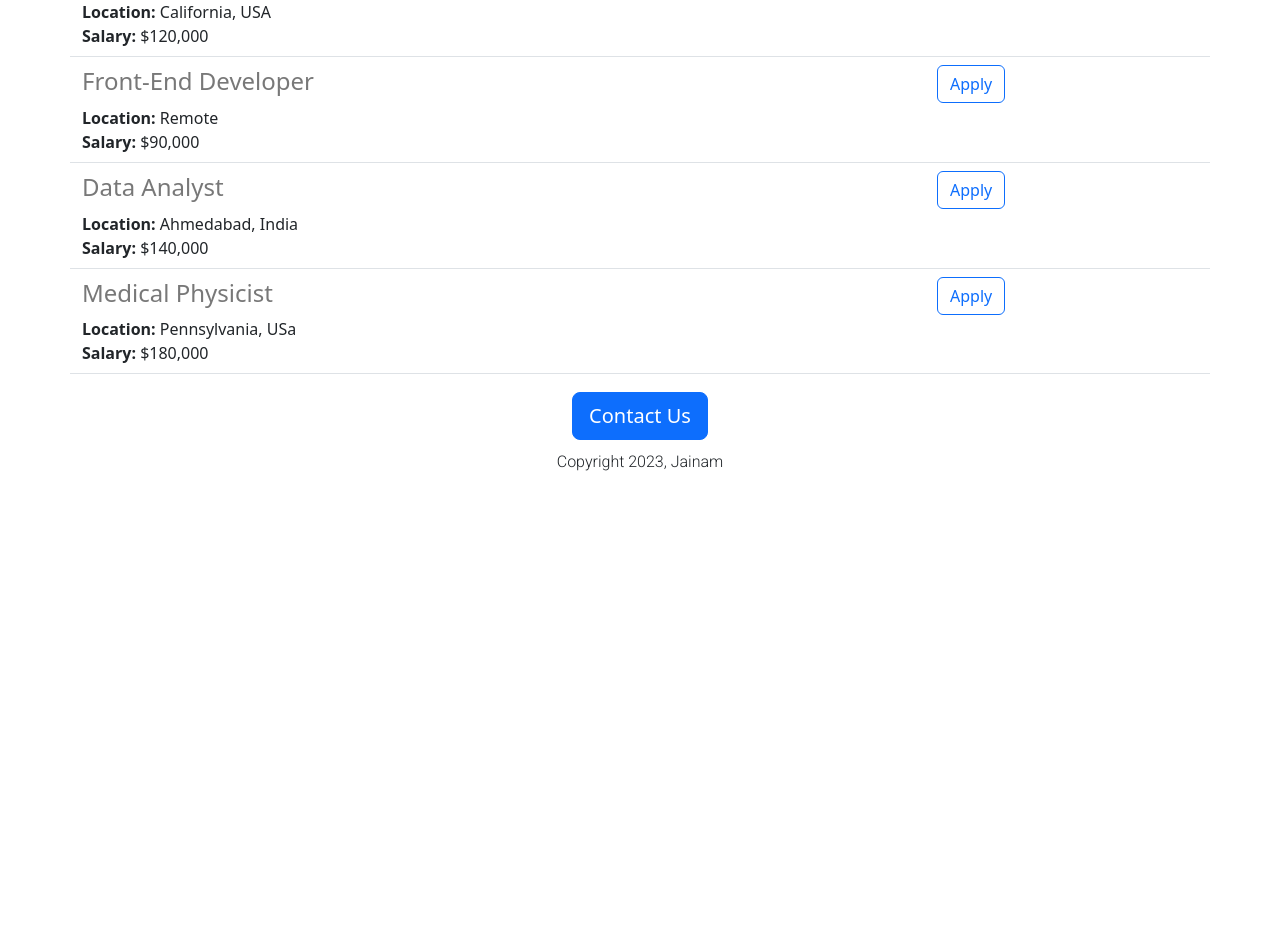
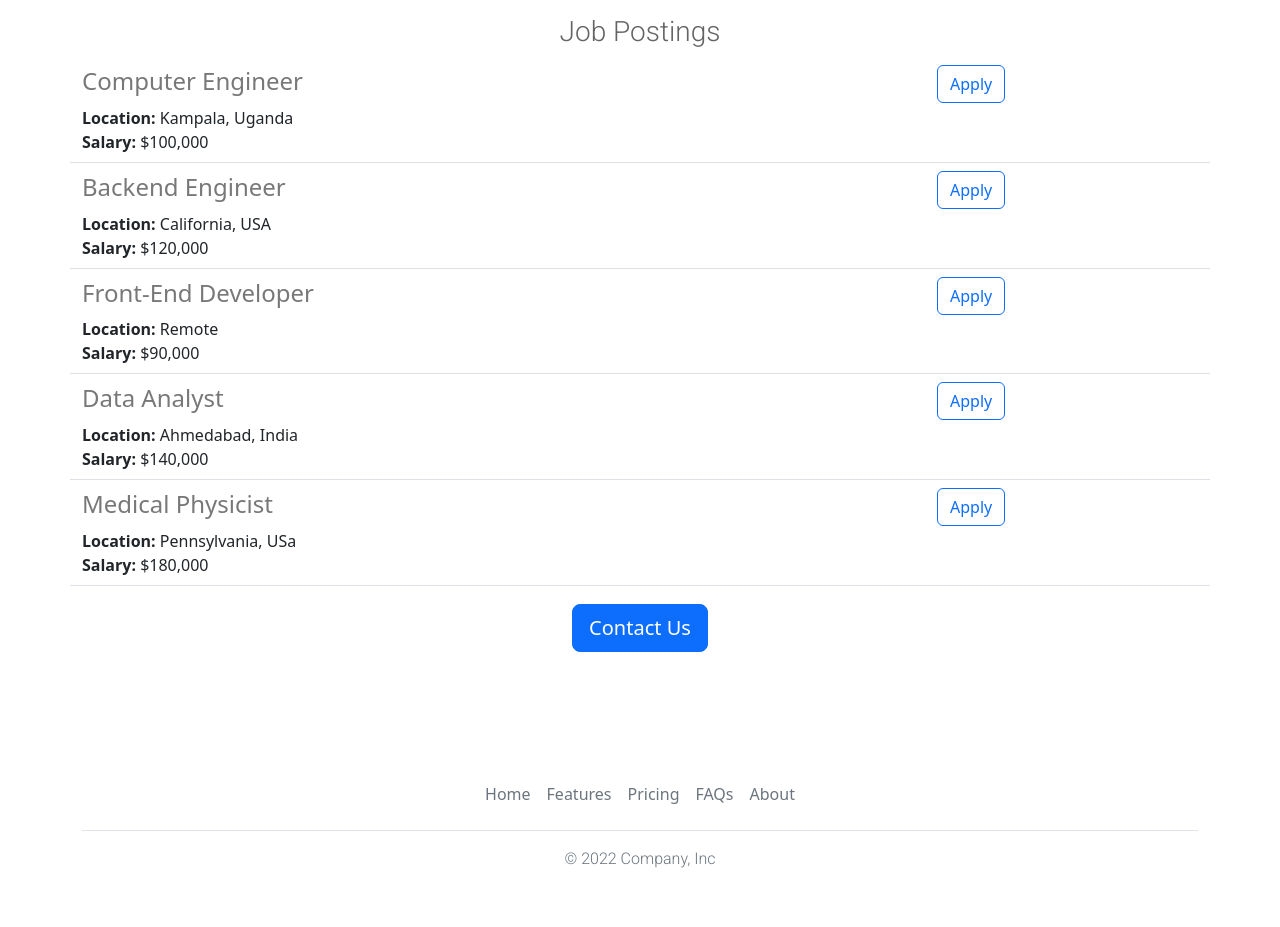
Before and after one commit to jainam12345/Python_Web, a Flask app: page / in a window 1280 px wide. Shown: the part 801-1728 px from the top of the page. Before the commit the page ends 1272 px from the top, so only its background shows below. Run offline with Flask 2, Linux system fonts and the light colour scheme.

Commit message:
Enhanced web page with css and added to render.

```diff
--- /dev/null
+++ b/templates/footer.html
@@ -0,0 +1,30 @@
+<div class="container">
+  <footer class="d-flex flex-wrap justify-content-between align-items-center py-3 my-4">
+    <div class="col-md-4 d-flex align-items-center">
+      <a href="/" class="mb-3 me-2 mb-md-0 text-muted text-decoration-none lh-1">
+        <svg class="bi" width="30" height="24"><use xlink:href="#bootstrap"/></svg>
+      </a>
+    </div>
+
+    <ul class="nav col-md-4 justify-content-end list-unstyled d-flex">
+      <li class="ms-3"><a class="text-muted" href="#"><svg class="bi" width="24" height="24"><use xlink:href="#twitter"/></svg></a></li>
+      <li class="ms-3"><a class="text-muted" href="#"><svg class="bi" width="24" height="24"><use xlink:href="#instagram"/></svg></a></li>
+      <li class="ms-3"><a class="text-muted" href="#"><svg class="bi" width="24" height="24"><use xlink:href="#facebook"/></svg></a></li>
+    </ul>
+  </footer>
+</div>
+
+<div class="b-example-divider"></div>
+
+<div class="container">
+  <footer class="py-3 my-4">
+    <ul class="nav justify-content-center border-bottom pb-3 mb-3">
+      <li class="nav-item"><a href="#" class="nav-link px-2 text-muted">Home</a></li>
+      <li class="nav-item"><a href="#" class="nav-link px-2 text-muted">Features</a></li>
+      <li class="nav-item"><a href="#" class="nav-link px-2 text-muted">Pricing</a></li>
+      <li class="nav-item"><a href="#" class="nav-link px-2 text-muted">FAQs</a></li>
+      <li class="nav-item"><a href="#" class="nav-link px-2 text-muted">About</a></li>
+    </ul>
+    <p class="text-center text-muted">&copy; 2022 Company, Inc</p>
+  </footer>
+</div>
--- a/templates/index.html
+++ b/templates/index.html
@@ -22,6 +22,7 @@
         width: 100%;
         height: 360px;
         object-fit: cover;
+        margin-bottom: 10px;
       }
       #container
       {
@@ -43,15 +44,25 @@
     </style>
   </head>
   <body>
+    {% include 'navbar.html' %}
+    <img id = "banner" src = "https://images.unsplash.com/photo-1494178270175-e96de2971df9?ixlib=rb-4.0.3&ixid=MnwxMjA3fDB8MHxwaG90by1wYWdlfHx8fGVufDB8fHx8&auto=format&fit=crop&w=1380&q=80">
     <div class="container">
-    <h1 class="text-center display-2 mb-4">Future Careers</h1>
-    <img id = "banner" src = "https://images.unsplash.com/photo-1494178270175-e96de2971df9?ixlib=rb-4.0.3&ixid=MnwxMjA3fDB8MHxwaG90by1wYWdlfHx8fGVufDB8fHx8&auto=format&fit=crop&w=1380&q=80">
-    <h2 class="text-center">
+    <h2 class="text-center" style="margin-bottom: 8px; margin-top: 8px;">
       About us
     </h2>
+      <div>
+
+        <div class="row" style="margin-bottom: 16px;">
+          <div class="col-md-6">
     <p class="text-center">
       Lorem ipsum dolor sit amet, consectetur adipiscing elit, sed do eiusmod tempor incididunt ut labore et dolore magna aliqua. Sit amet nisl suscipit adipiscing. Eget nullam non nisi est. Convallis a cras semper auctor neque. Pharetra diam sit amet nisl suscipit adipiscing. Porttitor eget dolor morbi non arcu risus quis varius quam. Imperdiet massa tincidunt nunc pulvinar sapien et. Egestas egestas fringilla phasellus faucibus.
     </p>
+          </div>
+          <div class="d-none d-md-block col-6">
+        <img src="/static/people.jpg" style="height: 320px; border-radius: 4px;">
+          </div>
+        </div>
+      </div>
       <div>
         <h3 style="text-align:center; color:rgb(100,100,100); font-family: 'Roboto', sans-serif; font-weight:'bold';">
           Job Postings
@@ -64,8 +75,8 @@
       </div>
       <div style="text-align:center;">
         <button type="button" class="btn btn-primary btn-lg" style="margin-top: 18px;">Contact Us</button>
-        <p id="bottom">Copyright 2023, Jainam</p>
       </div>
     </div>
+    {% include 'footer.html' %}
   </body>
 </html>
--- a/templates/jobs.html
+++ b/templates/jobs.html
@@ -13,7 +13,7 @@
       {% endif %}
     </div>
   <div class="col-3">
-    <button type="button" class="btn btn-outline-primary" style="margin-top: 8px;">Apply</button>
+    <a href="mailto:jainamsharma7@gmail.com?subject=Application for {{job['title']}}" type="button" class="btn btn-outline-primary" style="margin-top: 8px;">Apply</a>
   </div>
 
 </div>
--- /dev/null
+++ b/templates/navbar.html
@@ -0,0 +1,25 @@
+<nav class="navbar navbar-expand-lg bg-body-tertiary shadow-sm fixed-top bg-white">
+  <div class="container-fluid">
+    <a class="navbar-brand" href="#"><img src="/static/bootstrap-logo.svg" width="30" height="24" style="margin-right: 5px;">Future Careers</a>
+    <button class="navbar-toggler" type="button" data-bs-toggle="collapse" data-bs-target="#navbarNav" aria-controls="navbarNav" aria-expanded="false" aria-label="Toggle navigation">
+      <span class="navbar-toggler-icon"></span>
+    </button>
+    <div class="collapse navbar-collapse" id="navbarNav">
+      <ul class="navbar-nav">
+        <li class="nav-item">
+          <a class="nav-link active" aria-current="page" href="#">Home</a>
+        </li>
+        <li class="nav-item">
+          <a class="nav-link" href="#">Features</a>
+        </li>
+        <li class="nav-item">
+          <a class="nav-link" href="#">Pricing</a>
+        </li>
+        <li class="nav-item">
+          <a class="nav-link disabled">Disabled</a>
+        </li>
+      </ul>
+    </div>
+  </div>
+</nav>
+<div style="height: 56px"></div>
```
Also changed, not shown: static/bootstrap-logo.svg (added), static/career.png (added), 1 other file.
